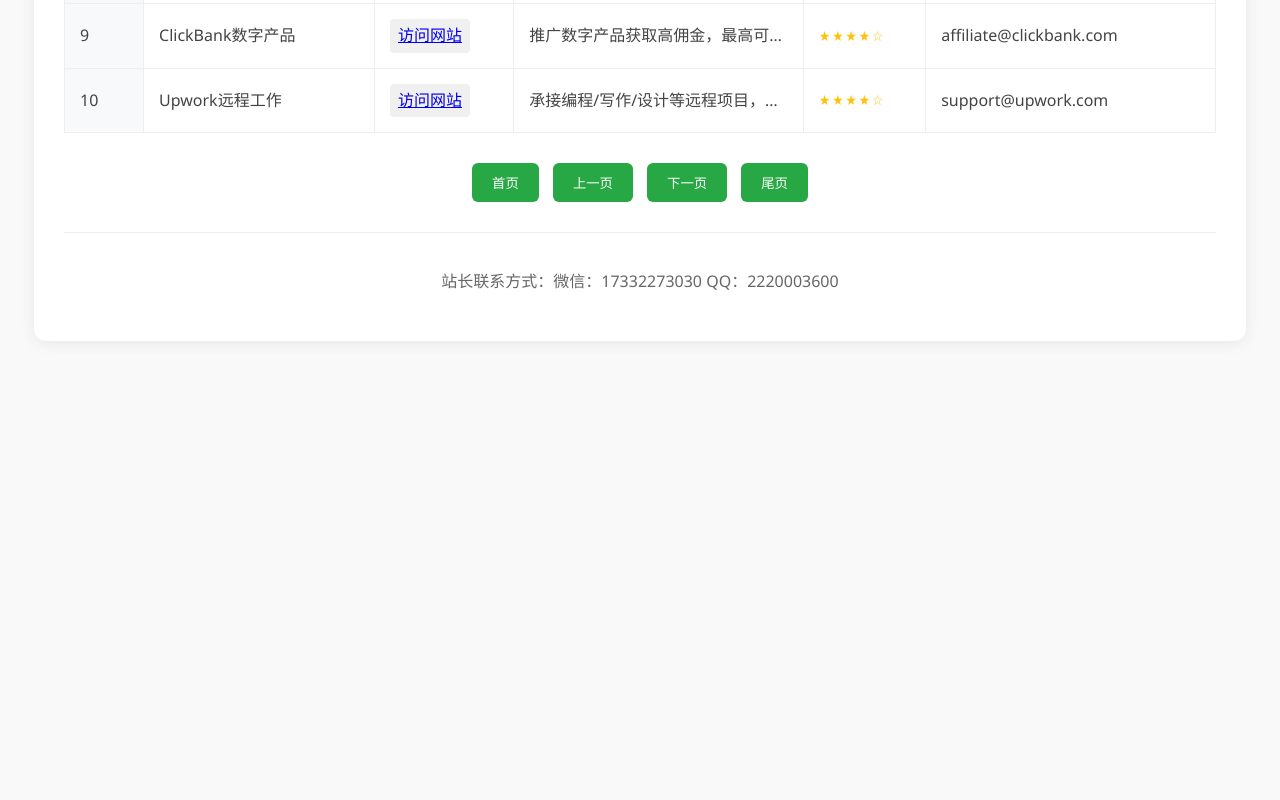
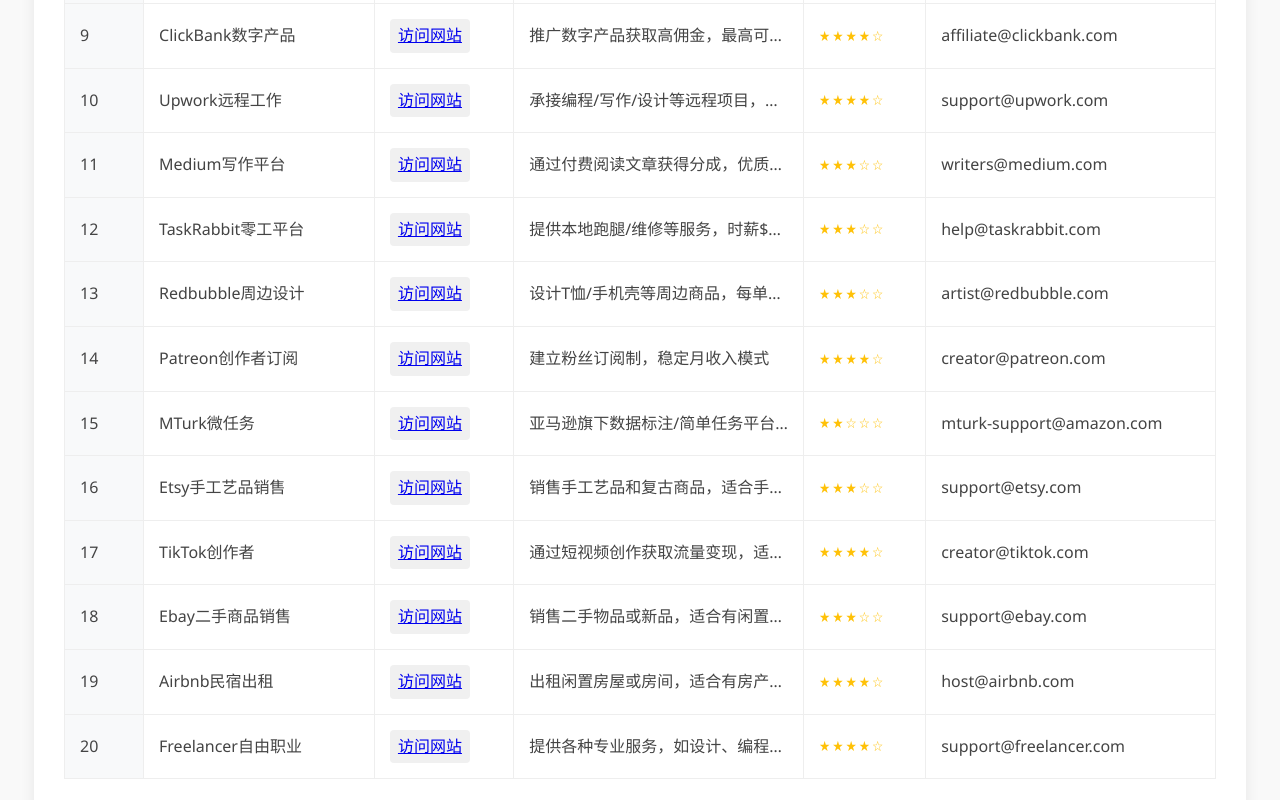
Before and after one commit to xnworld/anjing, a plain HTML site: page index.html in a window 1280 px wide. Shown: the part 900-1700 px from the top of the page. Before the commit the page ends 1281 px from the top, so only its background shows below. Drawn offline with Linux system fonts and the light colour scheme.

Commit message:
Add files via upload

```diff
--- a/index.html
+++ b/index.html
@@ -1606,7 +1606,7 @@
 ];
 
         // 系统配置
-        const projectsPerPage = 10;
+        const projectsPerPage = 20;
         let currentPage = 1;
         let filteredProjects = [...projects];
         let sortKey = "id";
@@ -1629,7 +1629,21 @@
                     <td data-label="推荐指数" class="rating">${"★".repeat(project.rating)}${"☆".repeat(5 - project.rating)}</td>
                     <td data-label="联系方式">${project.contact}</td>
                 `;
-                row.addEventListener("click", () => showModal(project));
+
+row.addEventListener("click", (event) => {
+    // 检查点击的目标是否为链接（<a>标签）
+    if (event.target.tagName.toLowerCase() !== "a") {
+        showModal(project);
+    }
+});
+
+
+
+
+
+
+
+
                 tbody.appendChild(row);
             });
             updatePagination();
```
